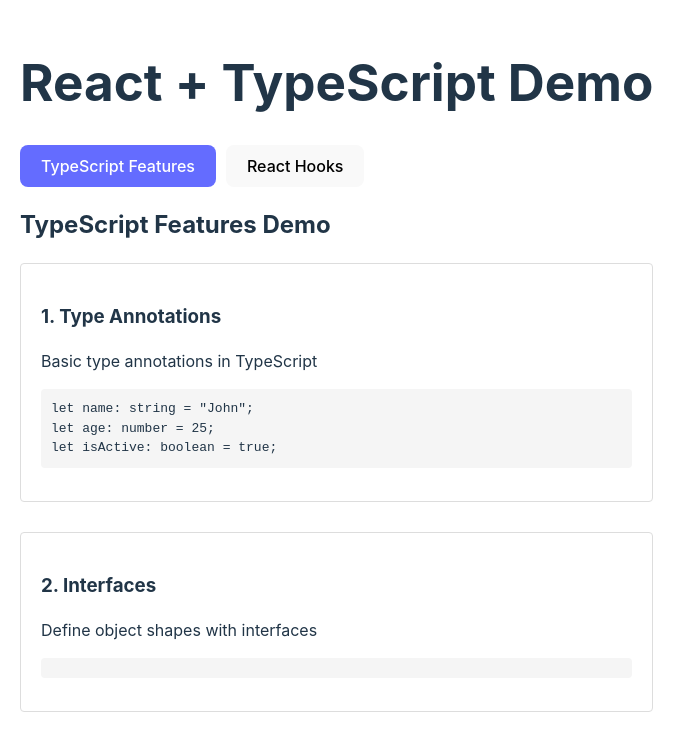
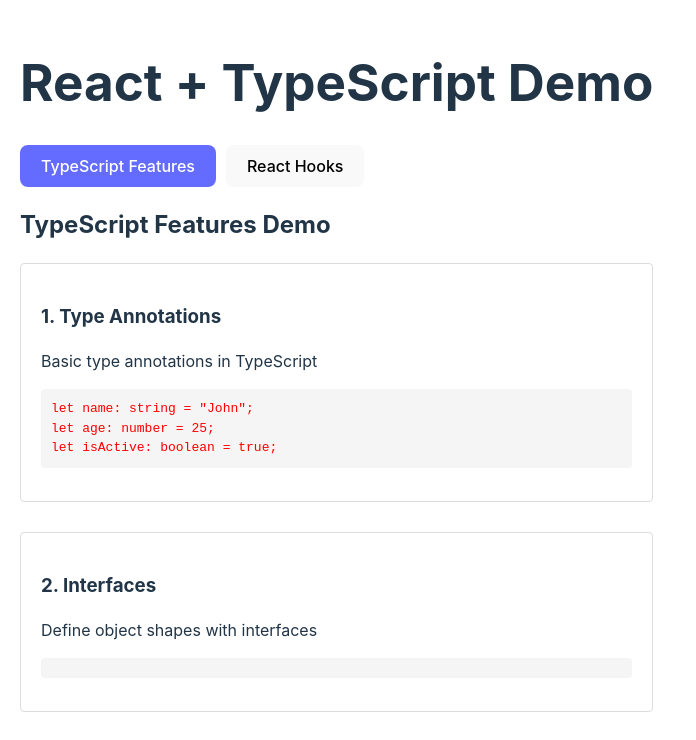
Before and after one commit to nguyenphucthienan111/Demo_Typescript_ReactHook, a React (Vite) app: page / in a window 1280 px wide. Shown: the top 740 px of the page, without its empty margins (0-696 px from the left). Built offline with nearby package versions, Linux system fonts and the light colour scheme.

Commit message:
Update TypeScriptDemo.tsx

```diff
--- a/src/components/TypeScriptDemo.tsx
+++ b/src/components/TypeScriptDemo.tsx
@@ -6,7 +6,7 @@
       <section>
         <h3>1. Type Annotations</h3>
         <p>Basic type annotations in TypeScript</p>
-        <pre>
+        <pre style={{ color: "red" }}>
           {`let name: string = "John";
 let age: number = 25;
 let isActive: boolean = true;`}
```
